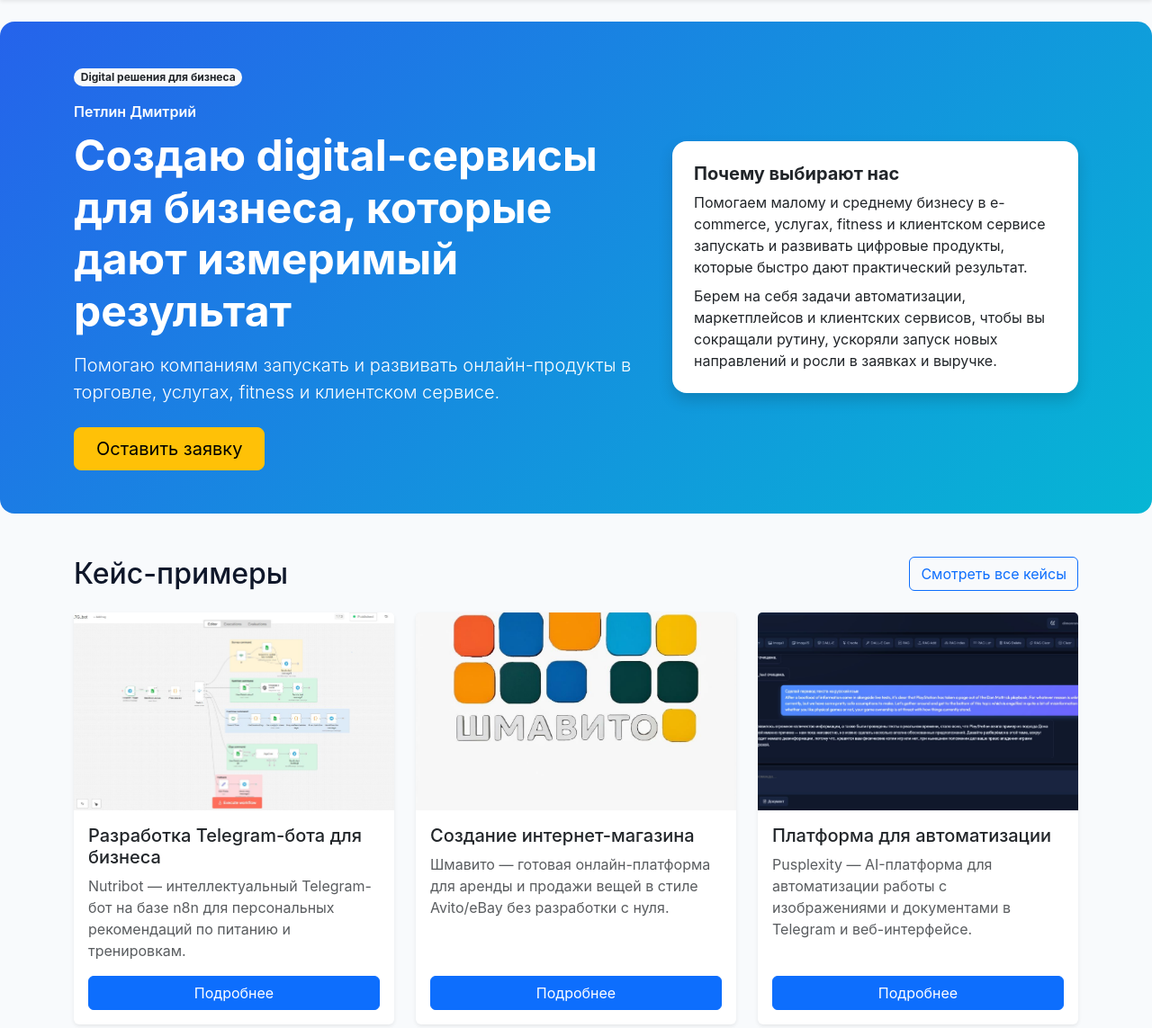
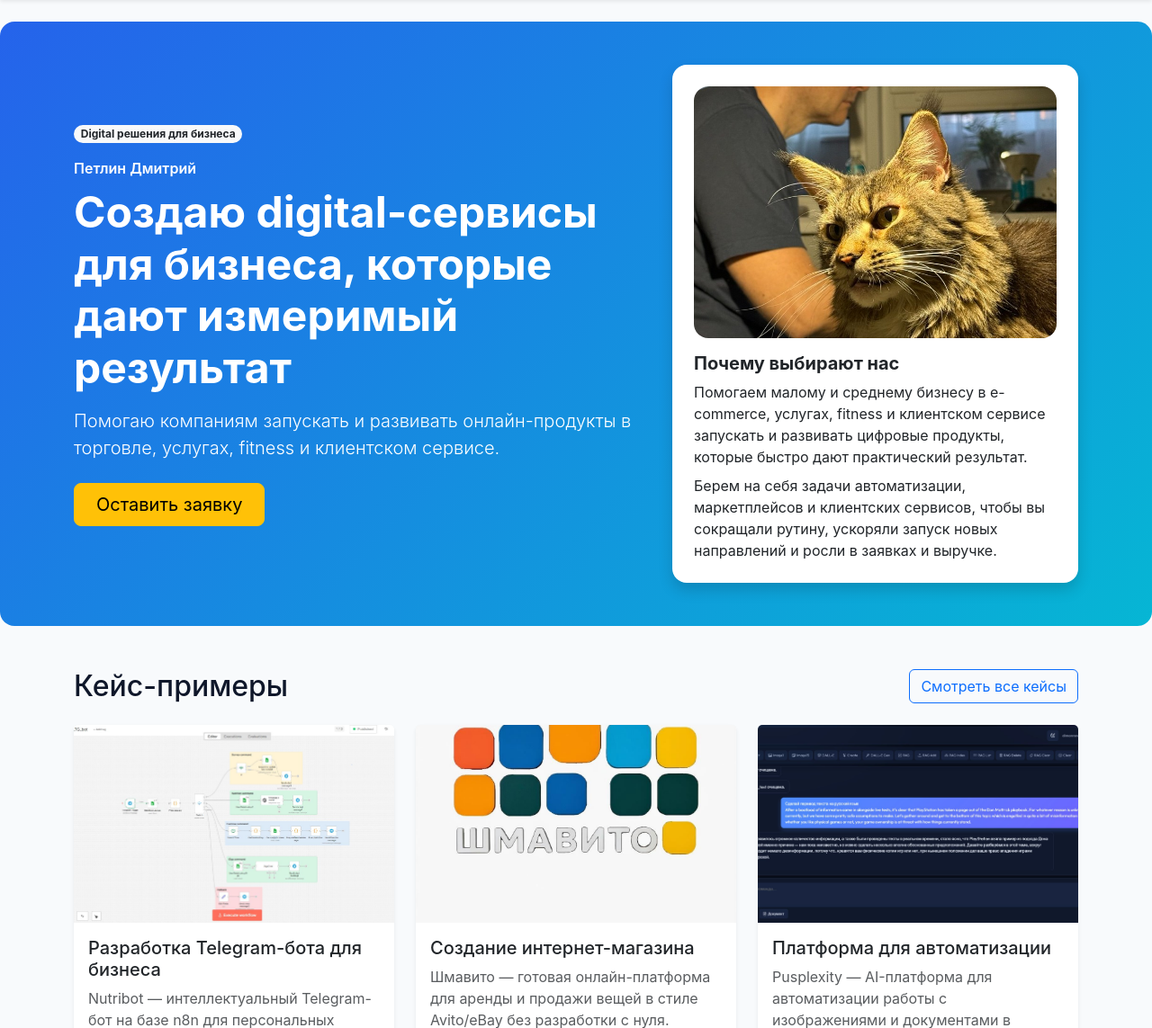
Before and after one commit to DimonRonD/AboutMeSite, a Flask app: page / in a window 1280 px wide. Shown: the part 56-1199 px from the top of the page at 90% size. Run offline with Flask 3, Linux system fonts and the light colour scheme; parts of the project's set-up code (start-up, migrations or seed data) failed here and were passed over; some libraries are stand-ins or nearby versions.

Commit message:
Add profile photo to homepage hero section.
Include personal photo asset and style it in the hero card for better personal branding on the landing page.

Made-with: Cursor

```diff
--- a/static/css/style.css
+++ b/static/css/style.css
@@ -20,6 +20,12 @@ body {
 
 .hero-card {
     animation: floatIn 0.8s ease-out;
+}
+
+.hero-profile-photo {
+    width: 100%;
+    max-height: 280px;
+    object-fit: cover;
 }
 
 .hero-rotating-text {
--- a/templates/index.html
+++ b/templates/index.html
@@ -14,6 +14,7 @@
             </div>
             <div class="col-lg-5">
                 <div class="hero-card p-4 bg-white text-dark rounded-4 shadow">
+                    <img src="{{ url_for('static', filename='images/dp.jpg') }}" alt="Петлин Дмитрий" class="img-fluid rounded-4 mb-3 hero-profile-photo">
                     <h5 class="fw-bold">Почему выбирают нас</h5>
                     <p class="mb-2">
                         Помогаем малому и среднему бизнесу в e-commerce, услугах, fitness и клиентском сервисе
```
Also changed, not shown: static/images/dp.jpg (added).
